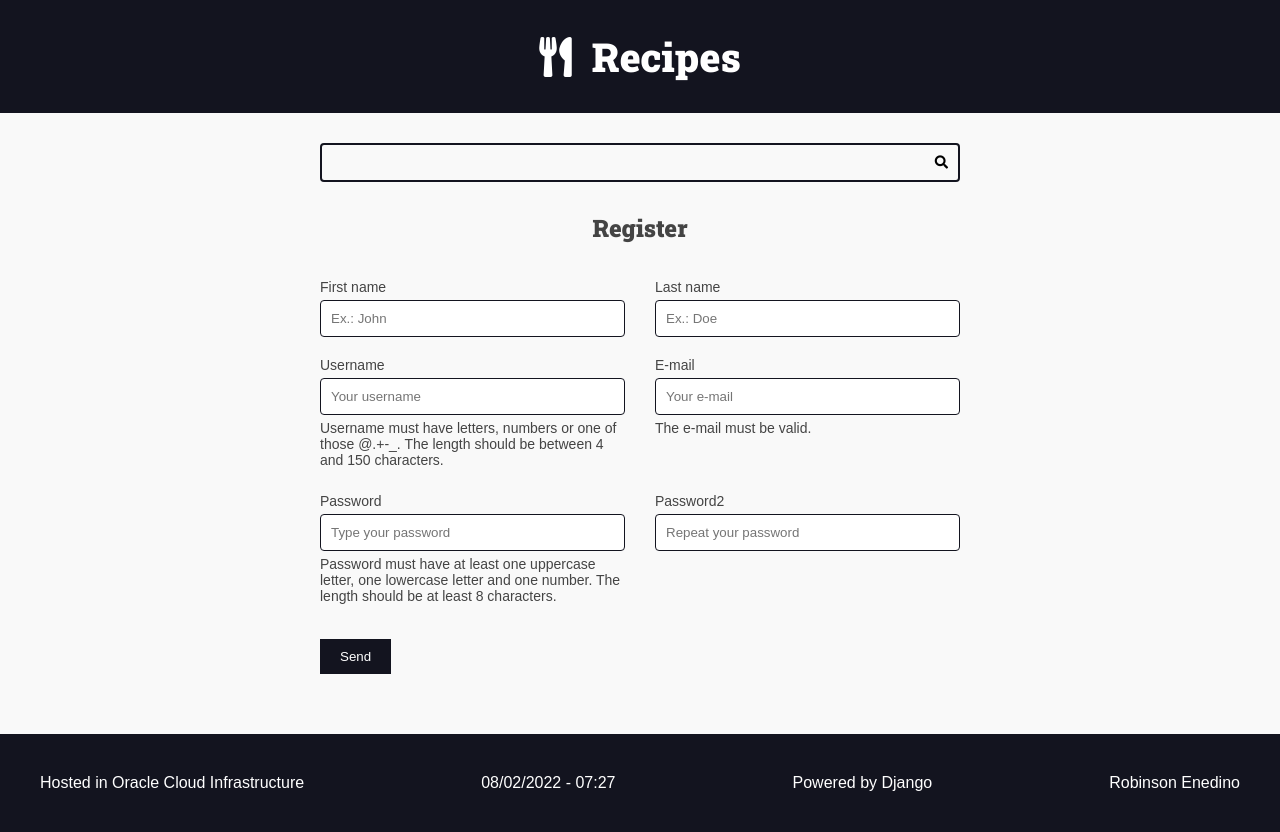
After one commit to robinsonbrz/curso-django-projeto1, a Django app: page /authors/register/ in a window 1280 px wide. The commit adds this page. Run offline with Django 4.2, Linux system fonts and the light colour scheme.

Commit message:
2022-02-22 02 Authors 13

```diff
--- /dev/null
+++ b/authors/admin.py
@@ -0,0 +1,3 @@
+from django.contrib import admin
+
+# Register your models here.
--- /dev/null
+++ b/authors/apps.py
@@ -0,0 +1,6 @@
+from django.apps import AppConfig
+
+
+class AuthorsConfig(AppConfig):
+    default_auto_field = 'django.db.models.BigAutoField'
+    name = 'authors'
--- /dev/null
+++ b/authors/forms.py
@@ -0,0 +1,113 @@
+import re
+
+from django import forms
+from django.contrib.auth.models import User
+from django.core.exceptions import ValidationError
+
+
+def add_attr(field, attr_name, attr_new_val):
+    existing = field.widget.attrs.get(attr_name, '')
+    field.widget.attrs[attr_name] = f'{existing} {attr_new_val}'.strip()
+
+
+def add_placeholder(field, placeholder_val):
+    add_attr(field, 'placeholder', placeholder_val)
+
+
+def strong_password(password):
+    regex = re.compile(r'^(?=.*[a-z])(?=.*[A-Z])(?=.*[0-9]).{8,}$')
+
+    if not regex.match(password):
+        raise ValidationError((
+            'Password must have at least one uppercase letter, '
+            'one lowercase letter and one number. The length should be '
+            'at least 8 characters.'
+        ),
+            code='invalid'
+        )
+
+
+class RegisterForm(forms.ModelForm):
+    def __init__(self, *args, **kwargs):
+        super().__init__(*args, **kwargs)
+        add_placeholder(self.fields['username'], 'Your username')
+        add_placeholder(self.fields['email'], 'Your e-mail')
+        add_placeholder(self.fields['first_name'], 'Ex.: John')
+        add_placeholder(self.fields['last_name'], 'Ex.: Doe')
+        add_placeholder(self.fields['password'], 'Type your password')
+        add_placeholder(self.fields['password2'], 'Repeat your password')
+
+    username = forms.CharField(
+        label='Username',
+        help_text=(
+            'Username must have letters, numbers or one of those @.+-_. '
+            'The length should be between 4 and 150 characters.'
+        ),
+        error_messages={
+            'required': 'This field must not be empty',
+            'min_length': 'Username must have at least 4 characters',
+            'max_length': 'Username must have less than 150 characters',
+        },
+        min_length=4, max_length=150,
+    )
+    first_name = forms.CharField(
+        error_messages={'required': 'Write your first name'},
+        label='First name'
+    )
+    last_name = forms.CharField(
+        error_messages={'required': 'Write your last name'},
+        label='Last name'
+    )
+    email = forms.EmailField(
+        error_messages={'required': 'E-mail is required'},
+        label='E-mail',
+        help_text='The e-mail must be valid.',
+    )
+    password = forms.CharField(
+        widget=forms.PasswordInput(),
+        error_messages={
+            'required': 'Password must not be empty'
+        },
+        help_text=(
+            'Password must have at least one uppercase letter, '
+            'one lowercase letter and one number. The length should be '
+            'at least 8 characters.'
+        ),
+        validators=[strong_password],
+        label='Password'
+    )
+    password2 = forms.CharField(
+        widget=forms.PasswordInput(),
+        label='Password2',
+        error_messages={
+            'required': 'Please, repeat your password'
+        },
+    )
+
+    class Meta:
+        model = User
+        fields = [
+            'first_name',
+            'last_name',
+            'username',
+            'email',
+            'password',
+        ]
+
+    def clean(self):
+        cleaned_data = super().clean()
+
+        password = cleaned_data.get('password')
+        password2 = cleaned_data.get('password2')
+
+        if password != password2:
+            password_confirmation_error = ValidationError(
+                'Password and password2 must be equal',
+                code='invalid'
+            )
+            raise ValidationError({
+                'password': password_confirmation_error,
+                'password2': [
+                    password_confirmation_error,
+                ],
+            })
--- /dev/null
+++ b/authors/models.py
@@ -0,0 +1,3 @@
+from django.db import models
+
+# Create your models here.
--- /dev/null
+++ b/authors/templates/authors/pages/register_view.html
@@ -0,0 +1,48 @@
+{% extends 'global/base.html' %}
+
+{% block title %}Register | {% endblock title %}
+
+{% block content %}
+  <div class="main-content center container">
+    <h2>Register</h2>
+  </div>
+
+  {% include 'recipes/partials/messages.html' %}
+
+  <div class="main-content container">
+    <form action="{% url 'authors:create' %}" method="POST">
+      {% csrf_token %}
+
+      <div class="form-content form-content-grid">
+        {% for field in form %}
+          <div class="form-group">
+            <label for="{{ field.id_for_label }}">{{ field.label }}</label>
+            {{field}}
+
+            {% if field.help_text %}
+              <p class="help-text">{{ field.help_text }}</p>
+            {% endif %}
+
+            {{ field.errors }}
+          </div>
+        {% endfor %}
+      </div>
+
+      {% if form.errors %}
+      <div class="form-content form-content-grid">
+        <div class="form-group">
+          <div class="message message-error">
+            There are errors in the form, please fix them and send again.
+          </div>
+        </div>
+      </div>
+      {% endif %}
+
+      <div class="form-content form-content-grid">
+        <div class="form-group">
+          <button type="submit">Send</button>
+        </div>
+      </div>
+    </form>
+  </div>
+{% endblock content %}
--- /dev/null
+++ b/authors/urls.py
@@ -0,0 +1,10 @@
+from django.urls import path
+
+from . import views
+
+app_name = 'authors'
+
+urlpatterns = [
+    path('register/', views.register_view, name='register'),
+    path('register/create/', views.register_create, name='create'),
+]
--- /dev/null
+++ b/authors/views.py
@@ -0,0 +1,30 @@
+from django.contrib import messages
+from django.http import Http404
+from django.shortcuts import redirect, render
+
+from .forms import RegisterForm
+
+
+def register_view(request):
+    register_form_data = request.session.get('register_form_data', None)
+    form = RegisterForm(register_form_data)
+    return render(request, 'authors/pages/register_view.html', {
+        'form': form,
+    })
+
+
+def register_create(request):
+    if not request.POST:
+        raise Http404()
+
+    POST = request.POST
+    request.session['register_form_data'] = POST
+    form = RegisterForm(POST)
+
+    if form.is_valid():
+        form.save()
+        messages.success(request, 'Your user is created, please log in.')
+
+        del(request.session['register_form_data'])
+
+    return redirect('authors:register')
--- a/project/settings.py
+++ b/project/settings.py
@@ -40,6 +40,7 @@ INSTALLED_APPS = [
     'django.contrib.staticfiles',
 
     'recipes',
+    'authors',
 ]
 
 MIDDLEWARE = [
--- a/project/urls.py
+++ b/project/urls.py
@@ -22,6 +22,7 @@ from django.urls import include, path
 urlpatterns = [
     path('admin/', admin.site.urls),
     path('',  include('recipes.urls')),
+    path('authors/',  include('authors.urls')),
 ]
 
 urlpatterns += static(settings.MEDIA_URL, document_root=settings.MEDIA_ROOT)
--- a/recipes/static/recipes/css/styles.css
+++ b/recipes/static/recipes/css/styles.css
@@ -309,6 +309,46 @@ h6 {
   background: var(--color-primary-dark);
 }
 
+/* Forms */
+.form-content {
+  max-width: 64rem;
+  margin: 0 auto;
+  margin-bottom: var(--spacing-gutter-medium);
+}
+
+.form-content label,
+.form-content .help-text,
+.errorlist {
+  display: block;
+  margin: 0.5rem 0;
+  font-size: 1.4rem;
+  list-style-type: none;
+}
+
+.errorlist {
+  color: var(--color-error-dark);
+}
+
+.form-content input {
+  width: 100%;
+  padding: 1rem;
+  border-radius: 0.4rem;
+  border: 1px solid var(--color-primary-dark);
+}
+
+.form-content-grid {
+  display: grid;
+  grid-template-columns: repeat(auto-fit, minmax(30rem, 1fr));
+  gap: calc(var(--spacing-gutter-medium) / 2) var(--spacing-gutter-medium);
+}
+
+.form-content button {
+  padding: 1rem 2rem;
+  border: none;
+  background: var(--color-primary-dark);
+  color: var(--color-white);
+}
+
 /* Messages */
 .messages-container {
   display: flex;
@@ -375,7 +415,8 @@ h6 {
 }
 
 @media (max-width: 600px) {
-  .main-content-list {
+  .main-content-list,
+  .form-content-grid {
     grid-template-columns: repeat(auto-fit, minmax(100%, 1fr));
   }
 }
```
Also changed, not shown: authors/tests/test_author_register_form.py (added, +144 -0 lines), recipes/tests/test_recipe_home_view.py (+22 -0 lines), authors/__init__.py (added), authors/migrations/__init__.py (added).
